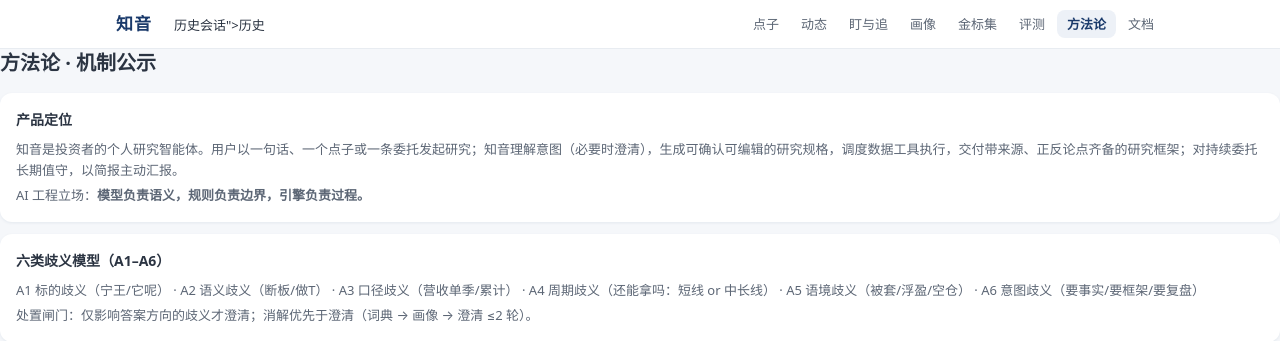
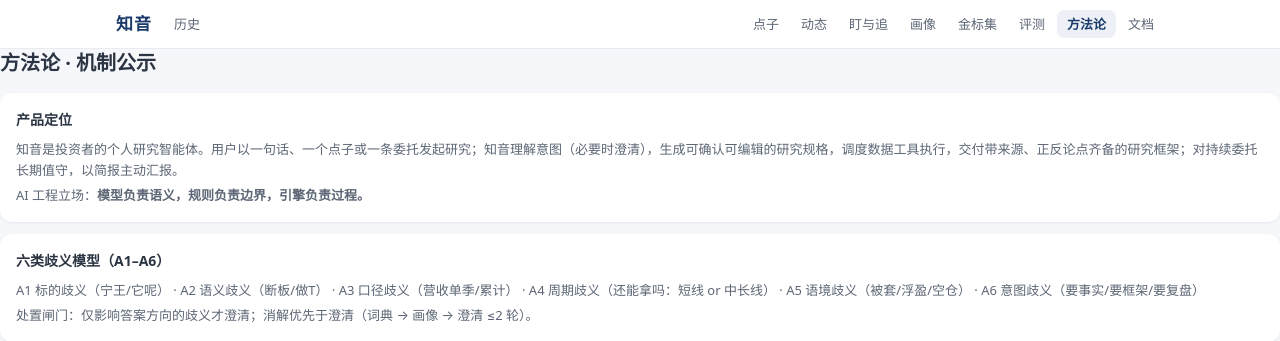
Before and after one commit to kiko401/zhiyin, a FastAPI app: page /about in a window 1280 px wide. Shown: the top 341 px of the page. Run offline with FastAPI, Linux system fonts and the light colour scheme; parts of the project's set-up code (start-up, migrations or seed data) failed here and were passed over.

Commit message:
fix: base.html历史按钮改为链接

```diff
--- a/app/templates/base.html
+++ b/app/templates/base.html
@@ -11,7 +11,7 @@
   <header class="site-header">
     <div class="site-header-inner">
       <a class="brand" href="/">知音</a>
-      <button class="nav-btn" type="button" title="<a href="/history" style="color:inherit;text-decoration:none;">历史</a>会话">历史</button>
+      <a class="nav-btn" href="/history">历史</a>
       <nav class="site-nav">
         <a href="/ideas">点子</a>
         <a href="/feed">动态</a>
```
